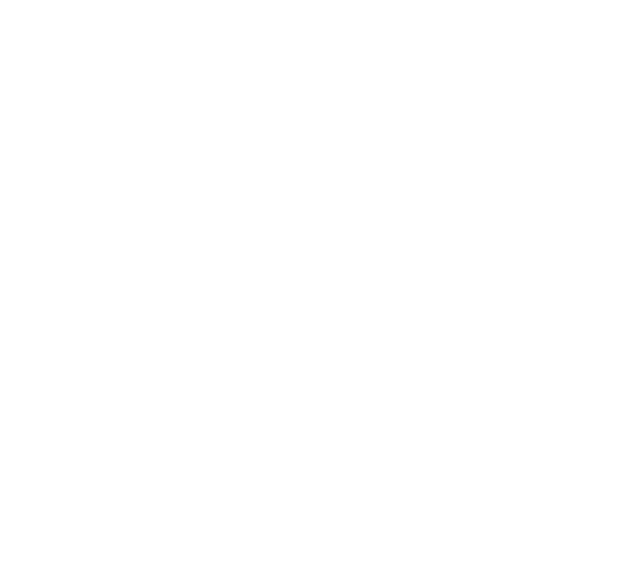
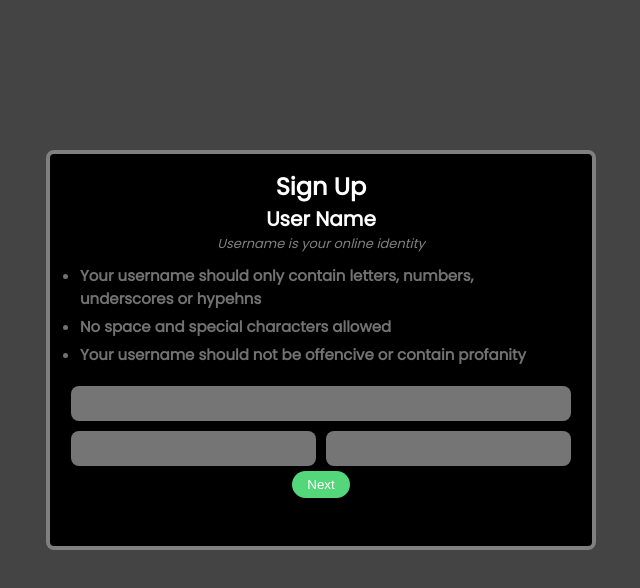
Before and after one commit to s3838maske/TP_RP_06_Assistment, a plain HTML site: page index.html in a window 1280 px wide. Shown: the whole page, without its empty margins (354-994 px from the left). Drawn offline with Linux system fonts and the light colour scheme; a web font is replaced by a local one.

Commit message:
Added html css js task

```diff
--- a/index.html
+++ b/index.html
@@ -4,11 +4,55 @@
     <meta charset="UTF-8" />
     <meta name="viewport" content="width=device-width, initial-scale=1.0" />
     <title>Document</title>
+    <link rel="stylesheet" href="style.css">
   </head>
+
   <body>
+
+    <div class="signup-form">
+
+        <h2>Sign Up</h2>
+        <div class="icons">
+        </div>
+
+        <div class="box-head">
+            <h3>User Name</h3>
+            <p><em>Username is your online identity</em></p>
+        </div>
+
+        <div class="list-container">
+            <ul>
+                <li>Your username should only contain letters, numbers, underscores or hypehns</li>
+                <li>No space and special characters allowed</li>
+                <li>Your username should not be offencive or contain profanity</li>
+            </ul>
+        </div>
+
+        <div class="input-div">
+
+                <input type="text" name="" id="">
+            <div class="flex-input">
+                <input type="text" name="" id="">
+                <input type="text" name="" id="">
+            </div>
+            <button>Next</button>
+        </div>
+
+    </div>
+
+
+
+
+
+
+
+
+
     <script>
 
-        //First Question Solution
+
+
+    //First Question Solution
 
       var bob = [17, 28, 30];
       var alice = [99, 16, 8];
@@ -25,19 +69,20 @@
           }
         }
 
-        console.log(aliceScore , bobScore);
+        // console.log(aliceScore , bobScore);
       }
 
       compareTriplets(bob, alice);
 
 
     //   Second Question Solution
+
     var star = "" ;
 
 
     for(var i=0; i<3; i++){
         star+=" *"
-        console.log(star)
+        // console.log(star)
     }
 
 
--- /dev/null
+++ b/style.css
@@ -0,0 +1,80 @@
+@import url('https://fonts.googleapis.com/css2?family=Barlow+Condensed:ital,wght@0,400;0,500;0,600;0,700;0,800;1,500;1,600;1,700;1,800&family=Barlow:ital,wght@0,300;0,400;0,500;0,600;0,700;0,800;0,900;1,500;1,600;1,700;1,800&family=Poppins&display=swap');
+*{
+    margin: 0;
+    padding: 0;
+    box-sizing: border-box;
+}
+html , body{
+    height: 100%;
+    width: 100%;
+    background-color: rgb(68, 68, 68);
+    font-family: 'Poppins', sans-serif;
+}
+
+.signup-form{
+    display: flex;
+    flex-direction: column;
+    /* justify-content: center; */
+    align-items: center;
+    text-align: center;
+    background-color: black;
+    position: relative;
+    color: white;
+    width: 550px;
+    height: 400px;
+    border: 4px solid grey;
+    border-radius: 8px;
+    top: 150px;
+    padding: 15px 30px;
+    left: 400px;
+}
+
+.box-head h3{
+    font-size: 20px;
+}
+
+.box-head p{
+    font-size: 13px;
+    color: grey;
+}
+
+.list-container{
+    text-align: left;
+    margin: 10px 0;
+}
+
+.list-container li{
+    font-size: 15px;
+    margin-bottom: 5px;
+    color: rgb(114, 114, 114);
+    font-weight: 600;
+}
+
+.input-div input{
+    padding: 10px 7px ;
+    width: 500px;
+    margin: 5px;
+    border-radius: 8px;
+    border: none;
+    outline: none;
+    background-color: rgb(117, 117, 117);
+}
+
+.input-div input:focus{
+    border: 2px solid rgb(2, 255, 2);
+}
+
+.flex-input{
+    width: 510px;
+    display: flex;
+}
+
+.input-div button{
+    padding: 6px 15px;
+    border-radius: 15px;
+    background-color: rgb(84, 214, 123);
+    border: none;
+    text-align: center;
+    color: white;
+
+}
```
